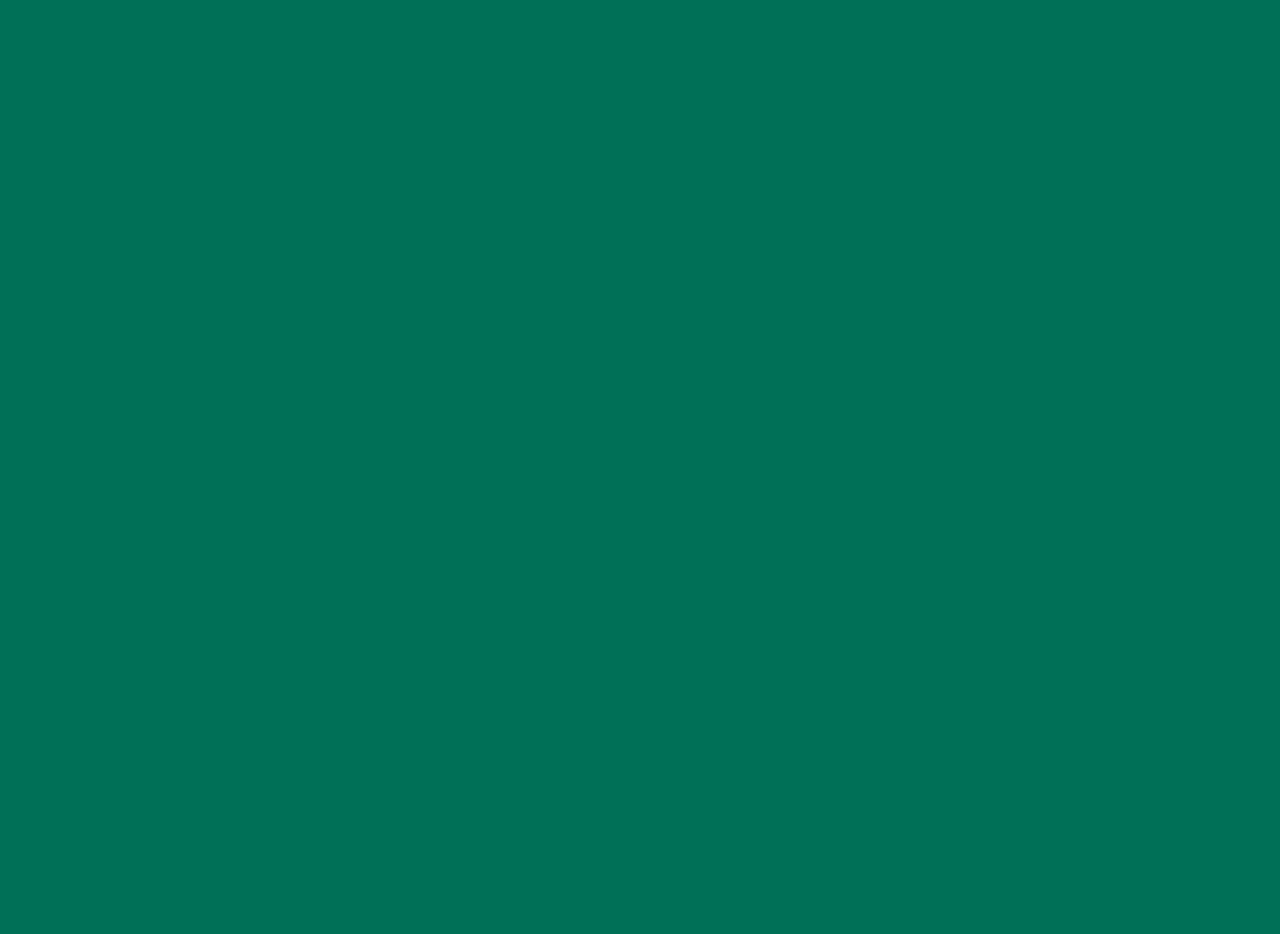
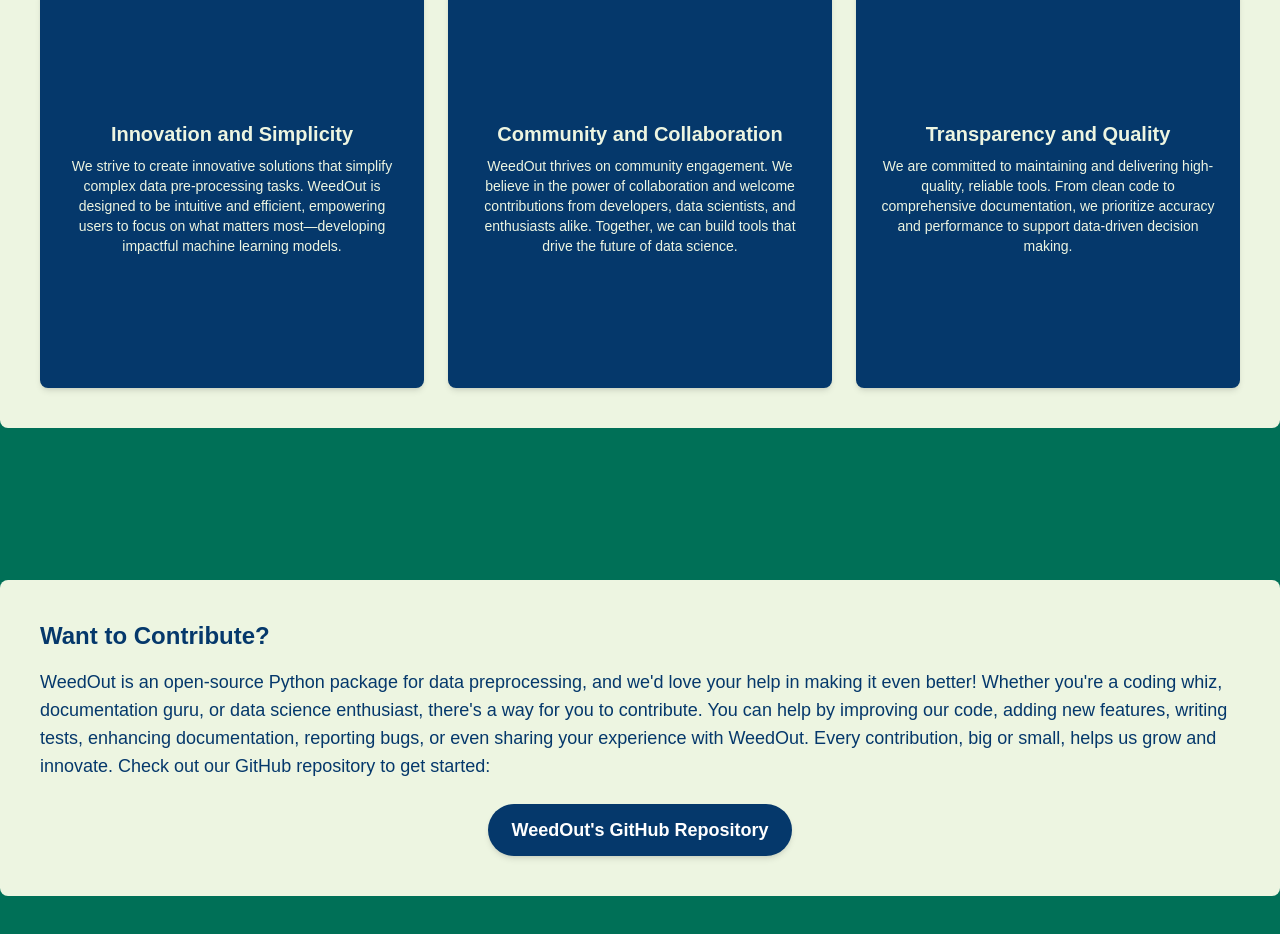
Before and after one commit to uoftweb-admin/weedout-project, a Next.js app in the folder frontend/: page /about-us in a window 1280 px wide. Shown: the part 1660-2594 px from the top of the page. Before the commit the page ends 1416 px from the top, so only its background shows below. Built offline with nearby package versions, Linux system fonts and the light colour scheme; a web font is replaced by a local one.

Commit message:
Completed basic components of the About Us Page, still need to change some margins, add animations

```diff
--- a/frontend/app/about-us/page.jsx
+++ b/frontend/app/about-us/page.jsx
@@ -66,10 +66,14 @@
         {/* End of beige div*/}
       </section>
 
+      <h4 className="text-beige mt-11 sm:px-10 lg:px-20 text-2xl sm:text-3xl font-bold lg:pt-20">
+  Why WeedOut?
+</h4>
+
 
 
       <section>
-        <div className=" mt-32 mx-auto rounded-lg py-6 lg:py-10 max-w-[95%] md:max-w-[85%] lg:max-w-[80rem]">
+        <div className=" mx-auto rounded-lg py-6 lg:py-10 max-w-[95%] md:max-w-[85%] lg:max-w-[80rem]">
 
           <div className="grid grid-cols-1 sm:grid-cols-2 lg:grid-cols-3 gap-9">
             {/* Box 1 */}
@@ -125,6 +129,92 @@
 
       </section>
 
+      <h4 className="text-beige mt-3 sm:px-10 lg:px-20 text-2xl sm:text-3xl font-bold lg:pt-20">
+        Our Values
+      </h4>
+
+      {/* Our Values */}
+      <section className="pb-28">
+        <div className="bg-beige mt-8 mx-auto rounded-lg px-4 py-6 sm:px-6 lg:px-10 lg:py-10 max-w-[95%] md:max-w-[85%] lg:max-w-[80rem] h-auto">
+          {/* Grid Container for Dark Blue Boxes */}
+          <div className="grid grid-cols-1 sm:grid-cols-2 lg:grid-cols-3 gap-6">
+
+            {/* Box 1 */}
+            <div className="bg-blueText p-6 rounded-lg shadow-md hover:shadow-xl hover:ring-4 hover:ring-blue-400 transition duration-300 hover:scale-105 flex items-center justify-center text-center h-full min-h-[50vh]">
+              <div>
+                <h3 className="text-beige text-xl font-bold mb-2">
+                  Innovation and Simplicity
+                </h3>
+                <p className="text-beige text-sm">
+                  We strive to create innovative solutions that simplify complex data pre-processing tasks. WeedOut is designed to be intuitive and efficient, empowering users to focus on what matters most—developing impactful machine learning models.
+                </p>
+              </div>
+            </div>
+
+            {/* Box 2 */}
+            <div className="bg-blueText p-6 rounded-lg shadow-md hover:shadow-xl hover:ring-4 hover:ring-blue-400 transition duration-300 hover:scale-105 flex items-center justify-center text-center h-full min-h-[50vh]">
+              <div>
+                <h3 className="text-beige text-xl font-bold mb-2">
+                  Community and Collaboration
+                </h3>
+                <p className="text-beige text-sm">
+                  WeedOut thrives on community engagement. We believe in the power of collaboration and welcome contributions from developers, data scientists, and enthusiasts alike. Together, we can build tools that drive the future of data science.
+                </p>
+              </div>
+            </div>
+
+            {/* Box 3 */}
+            <div className="bg-blueText p-6 rounded-lg shadow-md hover:shadow-xl hover:ring-4 hover:ring-blue-400 transition duration-300 hover:scale-105 flex items-center justify-center text-center h-full min-h-[50vh]">
+              <div>
+                <h3 className="text-beige text-xl font-bold mb-2">
+                  Transparency and Quality
+                </h3>
+                <p className="text-beige text-sm">
+                  We are committed to maintaining and delivering high-quality, reliable tools. From clean code to comprehensive documentation, we prioritize accuracy and performance to support data-driven decision making.
+                </p>
+              </div>
+            </div>
+
+          </div>
+        </div>
+      </section>
+
+      {/* Want to Contribute? */}
+
+
+      <section className="pb-12">
+        <div className="bg-beige mt-10 mx-auto rounded-lg px-4 py-6 sm:px-6 lg:px-10 lg:py-10 max-w-[95%] md:max-w-[85%] lg:max-w-[80rem] h-auto">
+
+
+          <h3 className="text-blueText text-xl sm:text-2xl font-bold">
+            Want to Contribute?
+          </h3>
+
+          <p className="text-blueText mt-4 text-sm sm:text-base lg:text-lg leading-relaxed">
+          WeedOut is an open-source Python package for data preprocessing, and we'd
+          love your help in making it even better! Whether you're a coding whiz,
+          documentation guru, or data science enthusiast, there's a way for you to
+          contribute. You can help by improving our code, adding new features, writing
+          tests, enhancing documentation, reporting bugs, or even sharing your experience
+          with WeedOut. Every contribution, big or small, helps us grow and innovate.
+          Check out our GitHub repository to get started:
+          </p>
+
+          <a href="https://github.com/rohannair2022/Weedout" target="_blank" rel="noopener noreferrer">
+            <div className="flex justify-center mt-6">
+              <button className="bg-blueText text-white text-lg font-semibold px-6 py-3 rounded-full shadow-md
+                                hover:shadow-2xl hover:bg-gradient-to-r hover:from-infoBoxes hover:to-blueText
+                                transition duration-300 ease-in-out">
+                WeedOut's GitHub Repository
+              </button>
+            </div>
+          </a>
+
+        </div>
+
+      </section>
+
+
 
     </div>
   );
```
